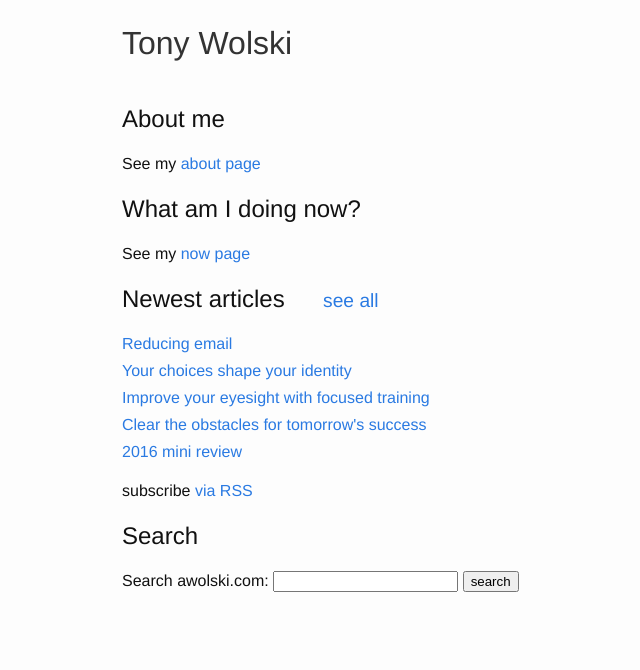
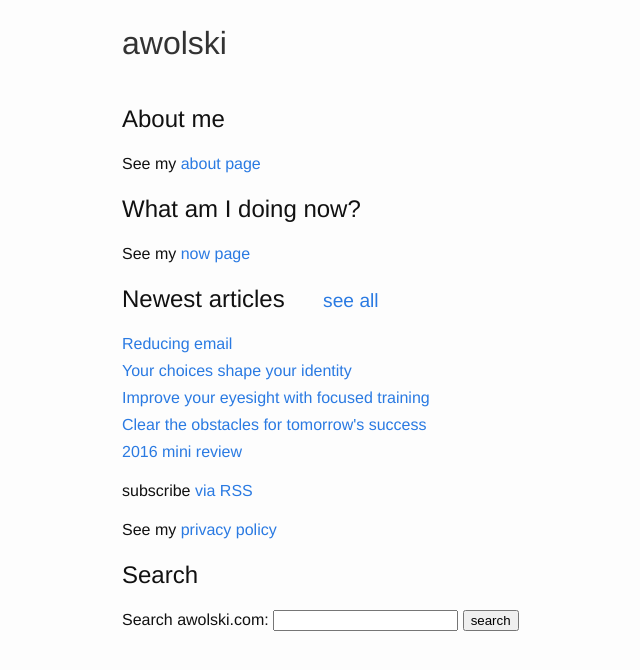
Before and after one commit to awolski/awolski.github.io, a Jekyll site: the page built from index.html, in a window 1280 px wide. Shown: the top 670 px of the page, without its empty margins (148-788 px from the left). Built offline with Jekyll 4.4.1, drawn with Linux system fonts in a browser that asks for light colours; comment, search, counter and statistics services are not loaded.

Commit message:
Add privacy policy

```diff
--- a/_config.yml
+++ b/_config.yml
@@ -6,7 +6,7 @@
 # 'jekyll serve'. If you change this file, please restart the server process.
 
 # Site settings
-title: Tony Wolski
+title: awolski
 email:
 description: > # this means to ignore newlines until "baseurl:"
   Remove the trivial many. Focus on the vital few.
--- a/index.html
+++ b/index.html
@@ -24,6 +24,10 @@ layout: default
   <p class="rss-subscribe">subscribe <a href="{{ "/feed.xml" | prepend: site.baseurl }}">via RSS</a></p>
 </section>
 
+<section id="privacy">
+  <p>See my <a href="{{ "/privacy" | prepend: site.baseurl }}">privacy policy</a>
+</section>
+
 <section id="search">
   <h2>Search</h2>
   <form action="https://duckduckgo.com/" method="get">
```
